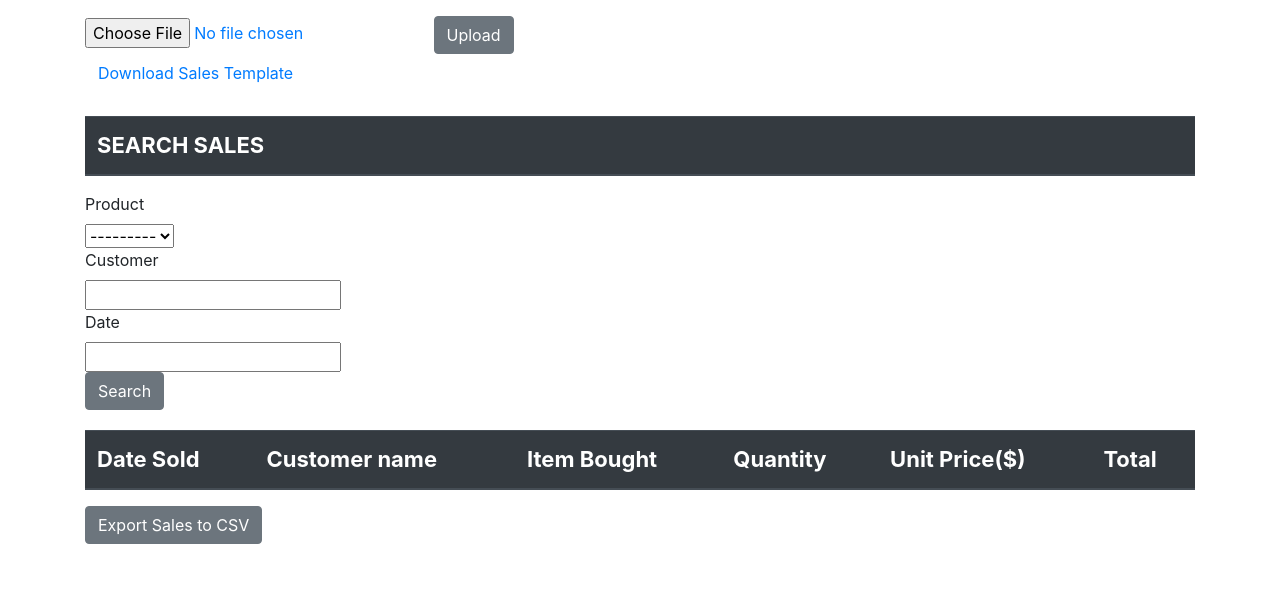
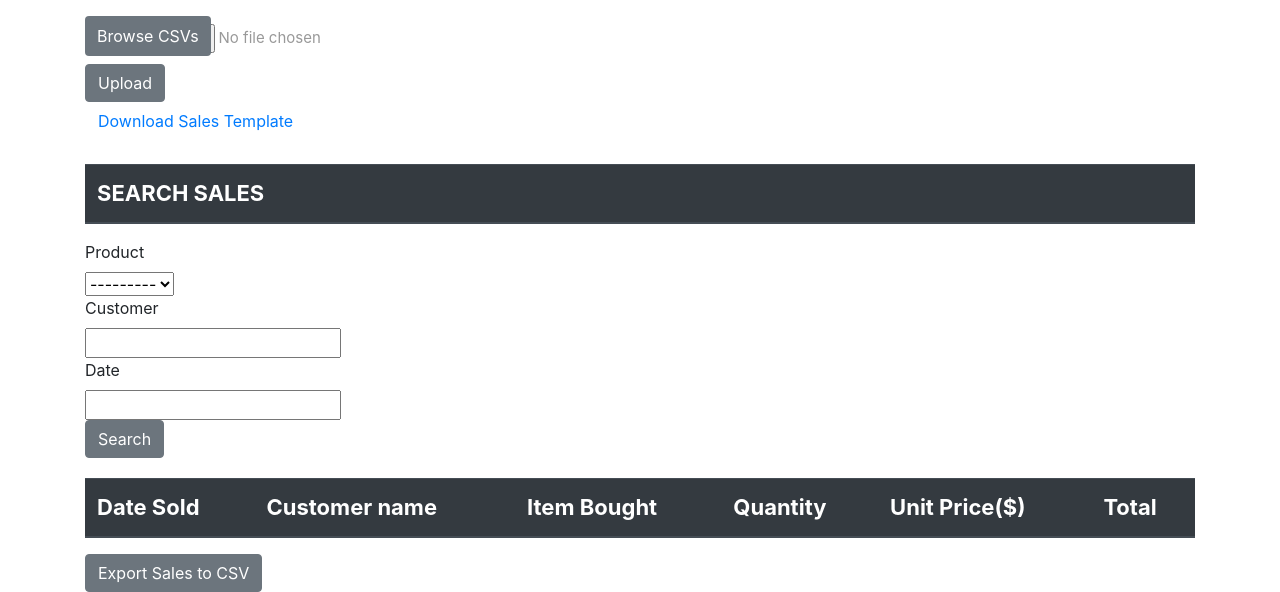
Before and after one commit to eastertest/PIM_Inventory, a Django app: page /all_sales/ in a window 1280 px wide. Shown: the part 220-812 px from the top of the page. Before the commit the page ends 764 px from the top, so only its background shows below. Run offline with Django 3.2, Linux system fonts and the light colour scheme; data that the repository does not hold is empty; some libraries are stand-ins or nearby versions.

Commit message:
Merged sales upload into all sales

```diff
--- a/prod_inventory_app/static/prod_inventory_app/style.css
+++ b/prod_inventory_app/static/prod_inventory_app/style.css
@@ -9,3 +9,25 @@ th {
 td {
   font-size: 24px;
 }
+
+
+.new-button {
+    display: inline-block;
+    padding: 8px 12px;
+    cursor: pointer;
+    border-radius: 4px;
+    background-color: #6c757d;
+    font-size: 16px;
+    color: #fff;
+}
+input[type="file"] {
+  position: absolute;
+  z-index: -1;
+  top: 8px;
+  left: 30px;
+  font-size: 15px;
+  color: rgb(153,153,153);
+}
+.button-wrap {
+  position: relative;
+}
--- a/prod_inventory_app/templates/prod_inventory_app/all_sales.html
+++ b/prod_inventory_app/templates/prod_inventory_app/all_sales.html
@@ -13,31 +13,23 @@
         </tr>
         </thead>
     </table>
+{% if messages %}
+    {% for message in messages %}
+        <div>
+            <strong>{{message|safe}}</strong>
+        </div>
+    {% endfor %}
+{% endif %}
+    {% csrf_token %}
+    <div class="button-wrap">
+        <label class ="new-button" for="upload"> Browse CSVs
+        <input id="upload" type="file" >
+    </div>
+    <button class="btn btn-secondary btn" type="submit">Upload</button>
+</form>
 </div>
 
-{% if messages %}
-{% for message in messages %}
-<div>
-    <strong>{{message|safe}}</strong>
-</div>
-{% endfor %}
-{% else %}
 
-
-
-<div class="container">
-    <a href="{% url 'sales_upload' %}">
-
-    <form action="" method="POST" enctype="multipart/form-data">
-
-        {% csrf_token %}
-        <input type="file" id="file1" name="file">
-            <button class="btn btn-secondary btn" type="submit">Upload</button>
-    </form>
-    </a>
-    {% endif %}
-
-</div>
 
 <div class="container">
         <a href="{% static 'prod_inventory_app/sales_template.csv' %}">
--- a/prod_inventory_app/urls.py
+++ b/prod_inventory_app/urls.py
@@ -14,5 +14,4 @@ urlpatterns = [
     path('stock/', views.stock_search, name='stock'),
     path('export_products_csv/', views.export_products_csv, name='export_products_csv'),
     path('export_sales_csv/', views.export_sales_csv, name='export_sales_csv'),
-    path('sales_upload/', views.sales_upload, name='sales_upload'),
 ]
--- a/prod_inventory_app/views.py
+++ b/prod_inventory_app/views.py
@@ -114,21 +114,39 @@ def receipt_detail(request, receipt_id):
 
 
 def all_sales(request):
+    template = 'prod_inventory_app/all_sales.html'
     sales = Sale.objects.all()
     total = sum([sale.quantity * sale.unit_price for sale in sales])
     change = sum([sale.get_change() for sale in sales])
     net = total - change
     sale_filters = SaleFilter(request.GET, queryset=sales)
     sale = sale_filters.qs
-    return render(request, 'prod_inventory_app/all_sales.html',
-                  {
-                      'sales': sales,
-                      'total': total,
-                      'change': change,
-                      'net': net,
-                      'sale_filters': sale_filters,
-                      'sale': sale,
-                  })
+    prompt = {'sales': sales,
+                'total': total,
+                'change': change,
+                'net': net,
+                'sale_filters': sale_filters,
+                'sale': sale,
+                }
+    if request.method == "GET":
+        return render(request, template, prompt)
+    csv_file = request.FILES['file']
+    if not csv_file.name.endswith('.csv'):
+        messages.error(request, 'NOT A CSV FILE')
+    data_set = csv_file.read().decode('UTF-8')
+    io_string = io.StringIO(data_set)
+    next(io_string)
+    for column in csv.reader(io_string, delimiter=',', quotechar='|'):
+        _, created = Sale.objects.update_or_create(
+            date=column[0],
+            product_id=column[1],
+            customer=column[2],
+            quantity=column[3],
+            unit_price=column[4],
+            payment_received=column[5]
+        )
+    context = {}
+    return render(request, template, context)
 
 
 def stock_search(request):
@@ -168,31 +186,3 @@ def export_sales_csv(request):
     for sale in sales:
         writer.writerow([sale.date, sale.customer, sale.product, sale.quantity, sale.unit_price, sale.payment_received])
     return response
-
-
-def sales_upload(request):
-    template = 'prod_inventory_app/all_sales.html'
-    data = Sale()
-    prompt = {
-        'sale_order': 'date, product_id, customer, quantity, unit_price, payment_received',
-        'sales': data
-    }
-    if request.method == 'GET':
-        return render(request, template, prompt)
-    csv_file = request.FILES['file']
-    if not csv_file.name.endswith('.csv'):
-        messages.error(request, 'NOT A CSV FILE')
-    data_set = csv_file.read().decode('UTF-8')
-    io_string = io.StringIO(data_set)
-    next(io_string)
-    for column in csv.reader(io_string, delimiter=',', quotechar='|'):
-        _, created = Sale.objects.update_or_create(
-            date=column[0],
-            product_id=column[1],
-            customer=column[2],
-            quantity=column[3],
-            unit_price=column[4],
-            payment_received=column[5]
-        )
-    context = {}
-    return render(request, template, context)
```
